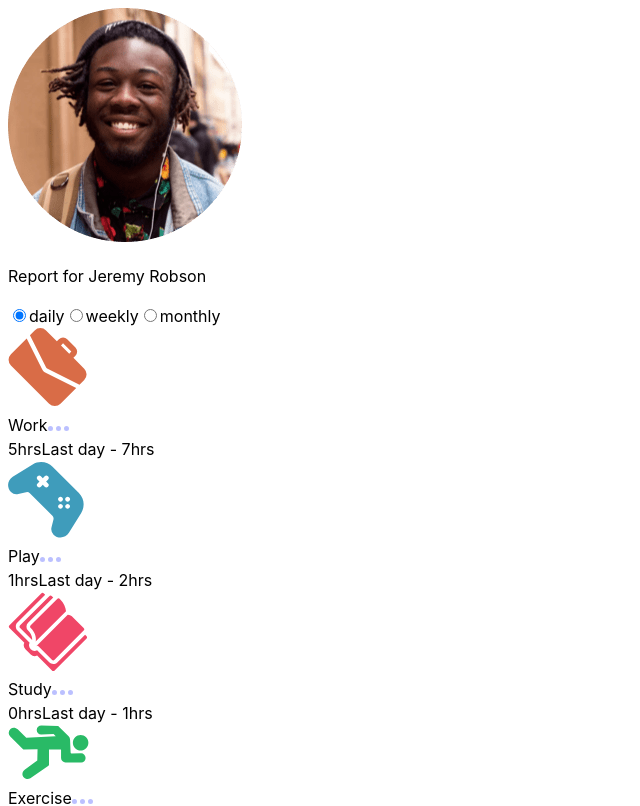
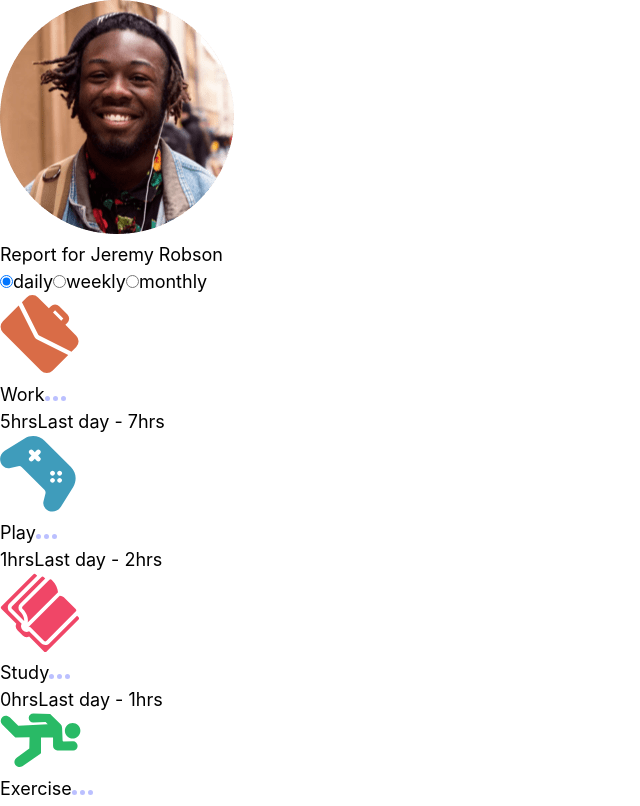
Before and after one commit to CalfMoon-Challenges/time-tracking-dashboard, a React (Vite) app: page / in a window 1280 px wide. Shown: the top 806 px of the page, without its empty margins (0-640 px from the left). Built offline with nearby package versions, Linux system fonts and the light colour scheme.

Commit message:
feat: define colors in root

```diff
--- a/src/index.css
+++ b/src/index.css
@@ -2,9 +2,35 @@
   font-family: Inter, system-ui, Avenir, Helvetica, Arial, sans-serif;
   line-height: 1.5;
   font-weight: 400;
+  font-size: 18px;
 
   font-synthesis: none;
   text-rendering: optimizeLegibility;
   -webkit-font-smoothing: antialiased;
   -moz-osx-font-smoothing: grayscale;
+
+  --light-red: hsl(15, 100%, 70%);
+  --soft-blue: hsl(195, 74%, 62%);
+  --red: hsl(348, 100%, 68%);
+  --lime-green: hsl(145, 58%, 55%);
+  --violet: hsl(264, 64%, 52%);
+  --soft-orange: hsl(43, 84%, 65%);
+
+  --blue: hsl(246, 80%, 60%);
+  --very-dark-blue: hsl(226, 43%, 10%);
+  --dark-blue: hsl(235, 46%, 20%);
+  --desaturated-blue: hsl(235, 45%, 61%);
+  --pale-blue: hsl(236, 100%, 87%);
+
+  --text: hsl(210, 8%, 95%);
+  --text-no-focus: hsl(236, 100%, 87%);
+
+  --border-radius: 0.8rem;
+  --gap: 1.4rem;
 }
+
+* {
+  border: 0px;
+  padding: 0px;
+  margin: 0px;
+}
```
